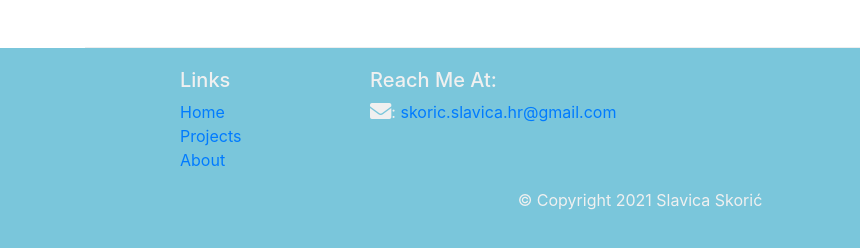
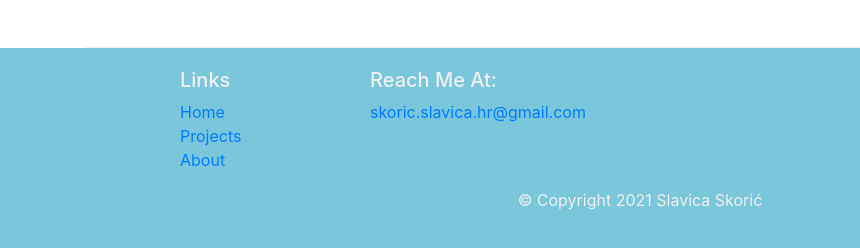
Before and after one commit to SlavicaSkoric/MyPortfolioPage, a website: page index.html in a window 1280 px wide. Shown: the part 2050-2298 px from the top of the page, 0-860 px from the left. Drawn offline with nearby package versions, Linux system fonts and the light colour scheme.

Commit message:
Playing with contacts

```diff
--- a/index.html
+++ b/index.html
@@ -104,7 +104,7 @@
                 <div class="col-7 col-sm-5">
                     <h5>Reach Me At:</h5>
                     <address>
-		                <i class="fa fa-envelope fa-lg"></i>: <a href="mailto:skoric.slavica.hr@gmail.com">skoric.slavica.hr@gmail.com</a>
+		                <a href="mailto:skoric.slavica.hr@gmail.com">skoric.slavica.hr@gmail.com</a>
 		           </address>
                 </div>
                 <div class="col-12 col-sm-4 align-self-center">
```
